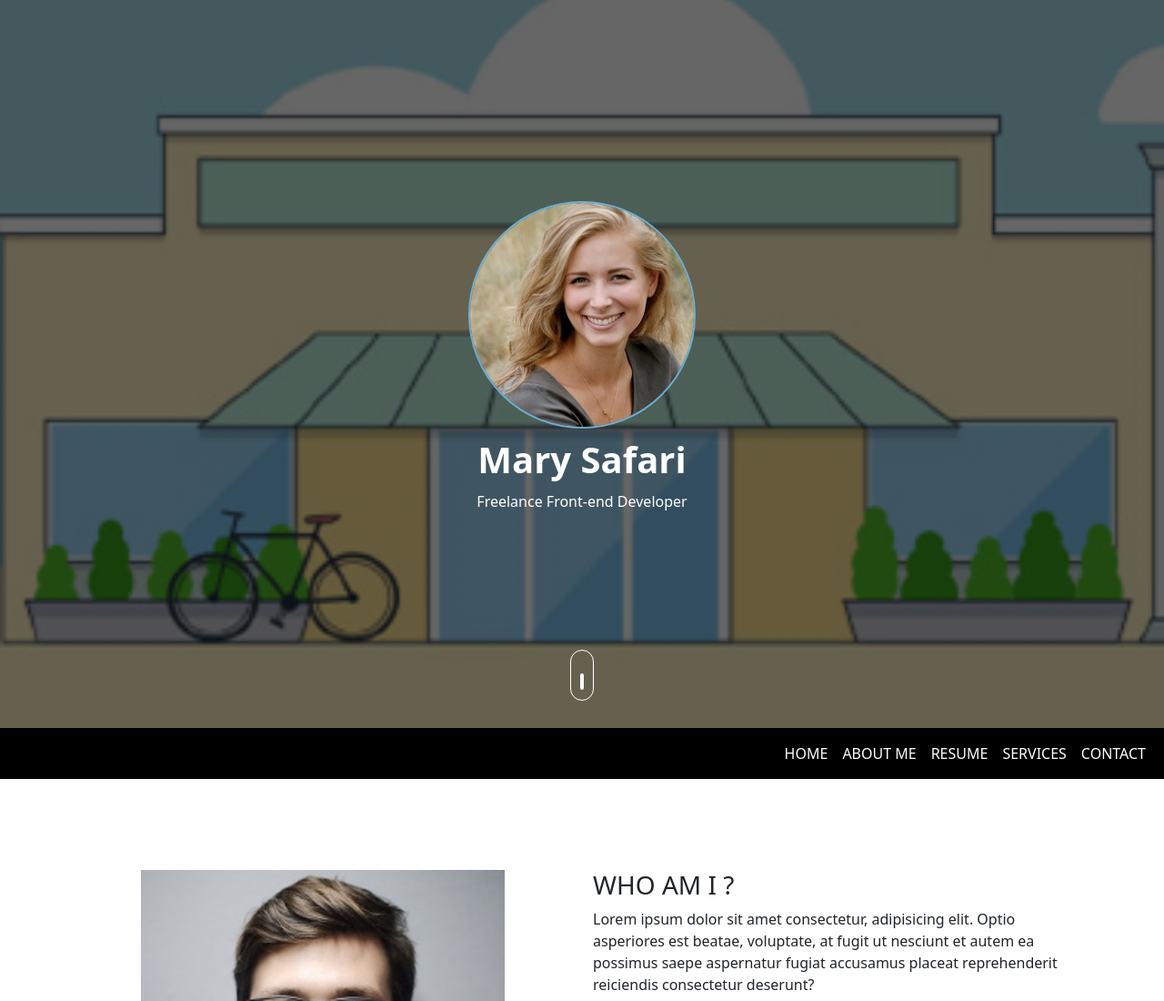
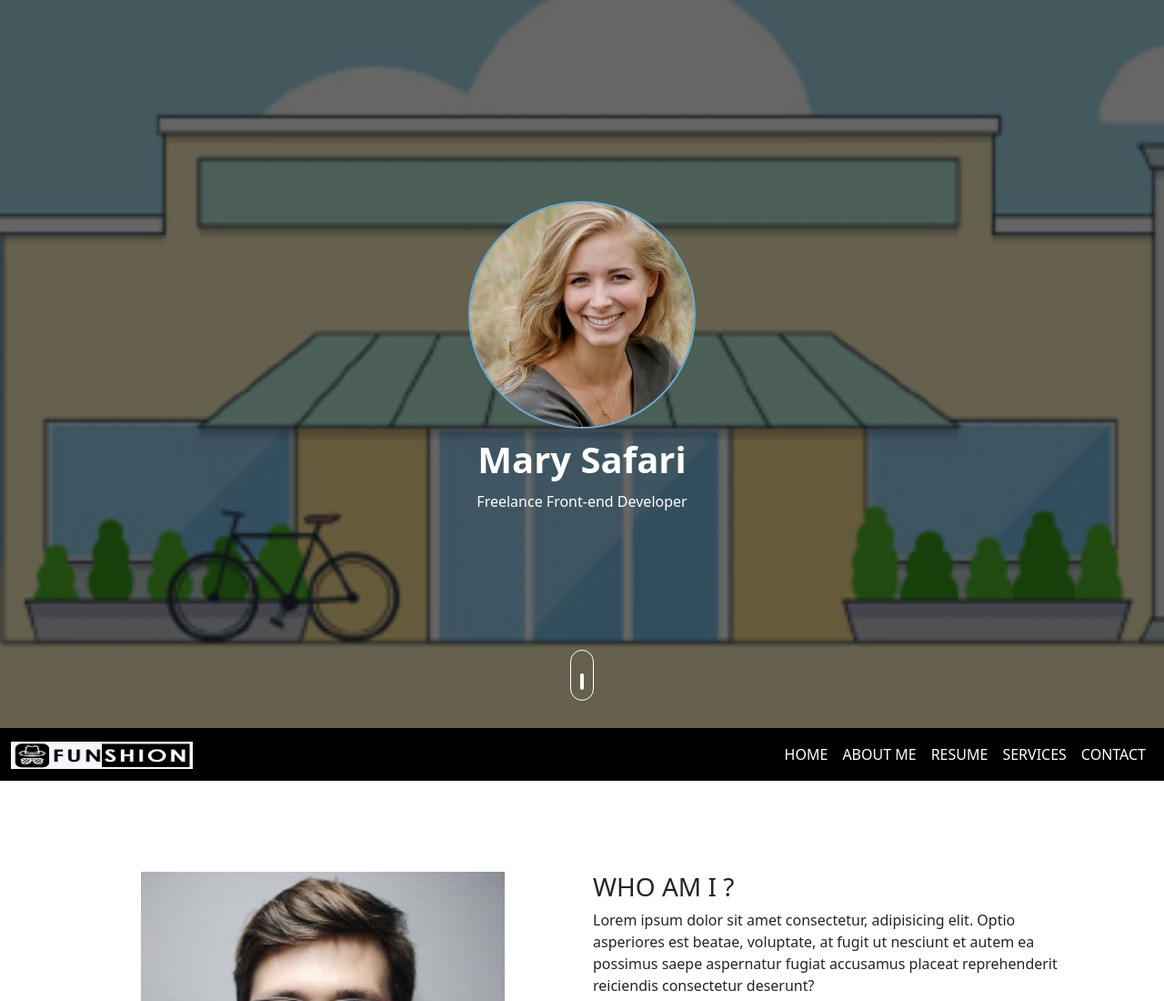
Before and after one commit to claudiahW/resumeguide, a plain HTML site: page index.html in a window 1280 px wide. Shown: the top 1100 px of the page at 91% size. Drawn offline with nearby package versions, Linux system fonts and the light colour scheme.

Commit message:
add a more suitable nav logo

```diff
--- a/index.html
+++ b/index.html
@@ -38,7 +38,7 @@
         <nav class="navbar navbar-expand-lg">
           <div class="container-fluid">
             <a class="navbar-brand" href="#"
-              ><img src="/assets//logo3.svg" alt=""
+              ><img src="/assets/fashion-logo.jpg" alt="" id="navlogo"
             /></a>
             <button
               class="navbar-toggler"
--- a/style.css
+++ b/style.css
@@ -70,6 +70,10 @@ body {
   height: 400px;
 }
 
+#navlogo{
+    width: 200px;
+    height: 30px;
+}
 .nav-bar {
   top: 0;
   position: sticky;
```
Also changed, not shown: assets/fashion-logo.jpg (added).
